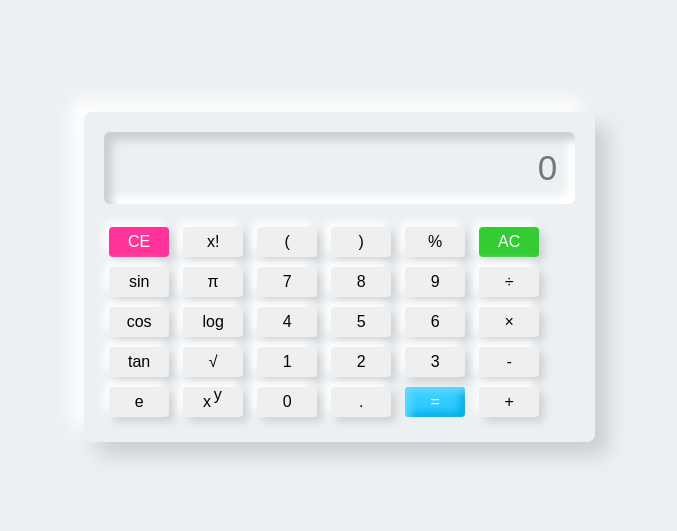
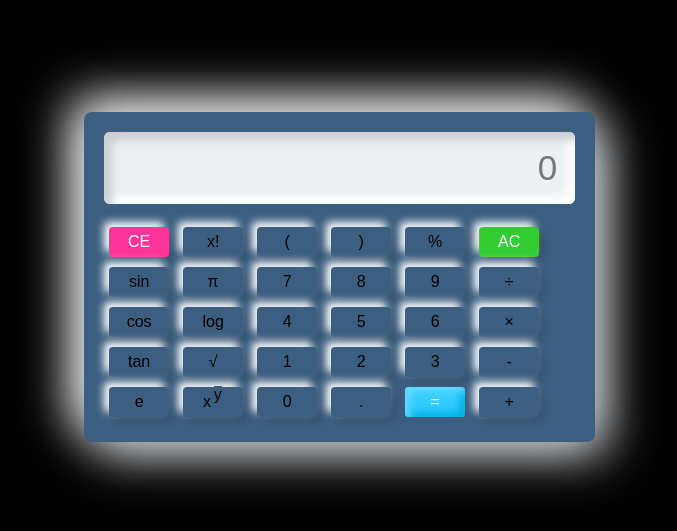
Before and after one commit to muchewadarpita/Task2_Assignment2, a plain HTML site: page index.html in a window 1280 px wide. Shown: the part 123-654 px from the top of the page, without its empty margins (315-992 px from the left). Drawn offline with Linux system fonts and the light colour scheme.

Commit message:
Change color of background and shadow size.

```diff
--- a/styles.css
+++ b/styles.css
@@ -1,4 +1,8 @@
 
+
+     *{
+        background: #3c5e80;
+    }
     body
     {
         padding: 0;
@@ -8,15 +12,15 @@
         align-items: center;
         min-height: 100vh;
         user-select: none;
-        background: #ecf0f3;
+        background: black;
     }
 
     .container
     {   margin-left: 1.8em;
         padding: 20px;
         border-radius: 8px;
-        box-shadow: 13px 13px 20px #cbced1,
-                  -13px -13px 20px #ffffff;
+        box-shadow: 13px 13px 50px #cbced1,
+                  -13px -13px 50px #ffffff;
     }
 
     .content
```
